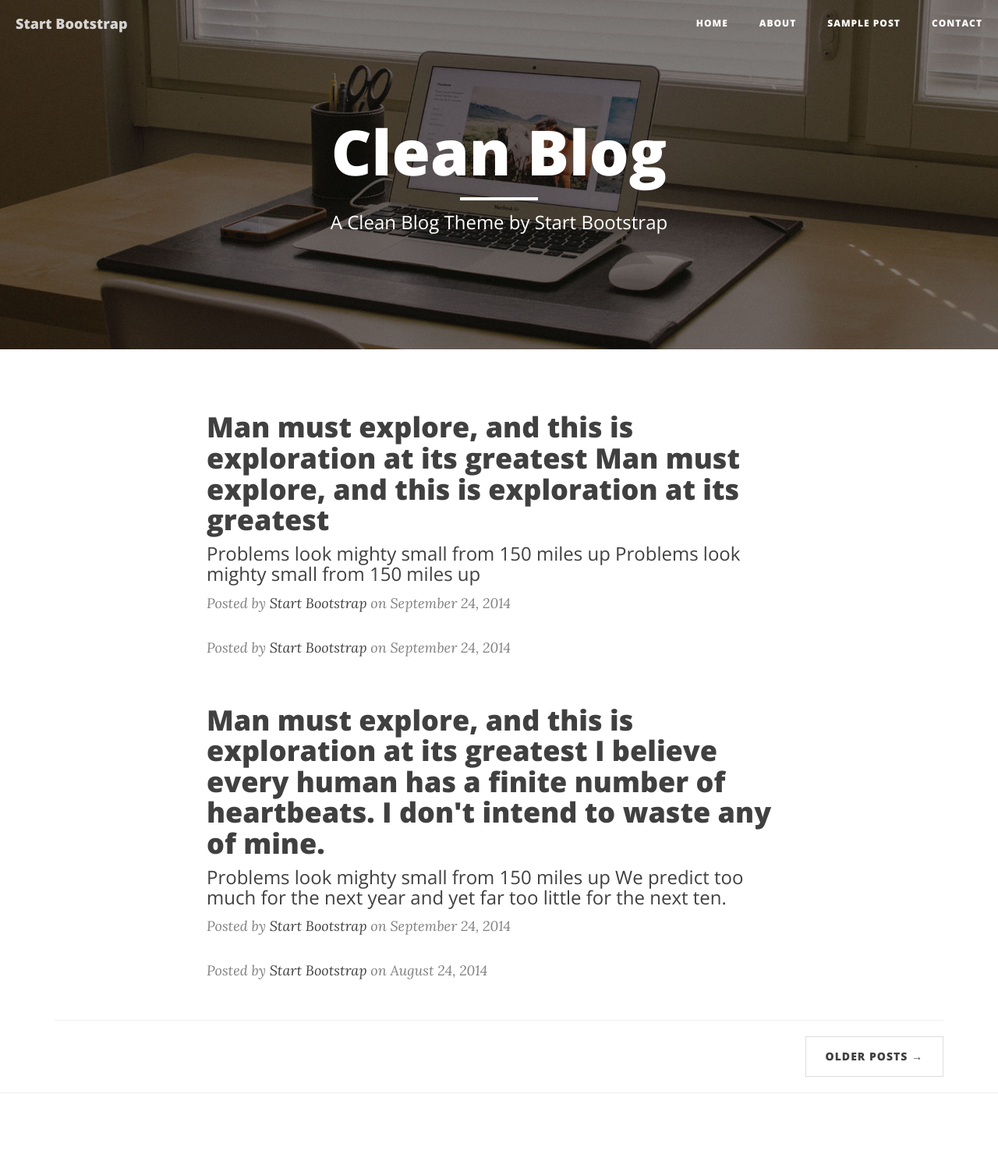
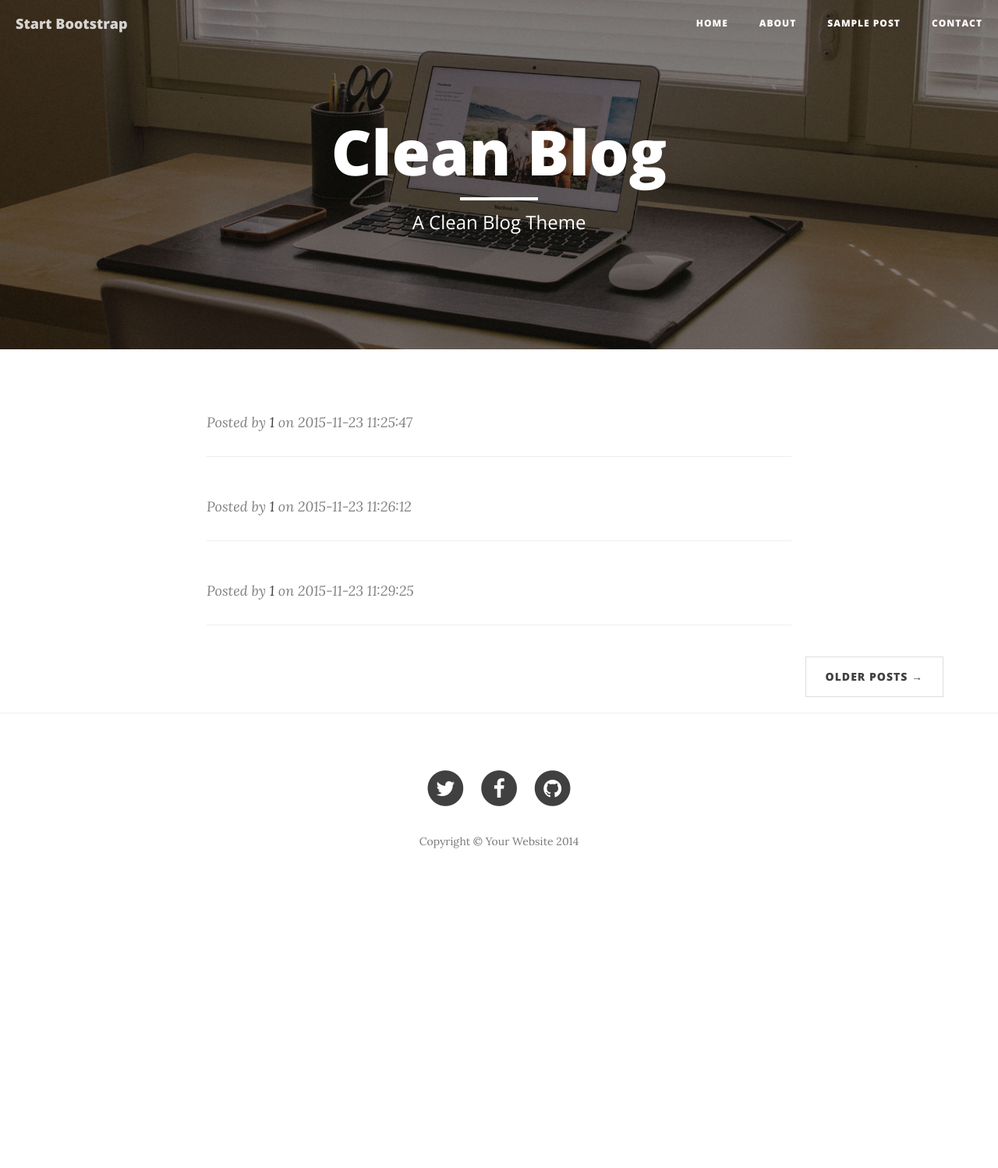
Before and after one commit to Merike22/projekt1, a PHP site: page /projekt1/startbootstrap/index.php in a window 1280 px wide. Shown: the top 1498 px of the page at 78% size. After the commit the page ends 1088 px from the top, so only its background shows below. Run offline with PHP 8.4, Linux system fonts and the light colour scheme; data comes from the database, SQL or seed files in the repository; some libraries are stand-ins or nearby versions.

Commit message:
Php-s luua andmebaasi ühendus enne HTML-i ja tõmmata $posts muutujasse väärtused andmebaasid (kustutada ära enne seda literaalsed väärtused). Authori saamiseks tuleks SELECT päringus kasutada author-s tabelist info kaasamiseks Join klauslit [Delivers #108740158]

```diff
--- a/startbootstrap/index.php
+++ b/startbootstrap/index.php
@@ -1,17 +1,19 @@
 <?php
-$posts = array(
-    "title" => "Man must explore, and this is exploration at its greatest",
-    "subtitle" => "Problems look mighty small from 150 miles up",
-    "author" => "Start Bootstrap",
-    "date" => "September 24, 2014");
-$post[] = array("Man must explore, and this is exploration at its greatest",
-    "Problems look mighty small from 150 miles up",
-    "Start Bootstrap",
-    "September 24, 2014");
-$post[] = array("I believe every human has a finite number of heartbeats. I don't intend to waste any of mine.",
-    "We predict too much for the next year and yet far too little for the next ten.",
-    "Start Bootstrap",
-    "August 24, 2014");
+$servername = "localhost";
+$username = "root";
+$password = "";
+$dbname = "blog";
+$conn = new mysqli($servername, $username, $password, $dbname);
+if ($conn->connect_error) {
+    die("Connection failed: " . $conn->connect_error);
+}
+$sql = "SELECT * FROM POSTS JOIN AUTHORS";
+$result = $conn->query($sql);
+if (mysqli_num_rows($result) > 0) {
+    while ($row = mysqli_fetch_assoc($result)) {
+        $posts[] = $row;
+    }
+}
 ?>
 
 <!DOCTYPE html>
@@ -38,8 +40,9 @@
           type="text/css">
     <link href='http://fonts.googleapis.com/css?family=Lora:400,700,400italic,700italic' rel='stylesheet'
           type='text/css'>
-    <link href='http://fonts.googleapis.com/css?family=Open+Sans:300italic,400italic,600italic,700italic,800italic,400,300,600,700,800'
-          rel='stylesheet' type='text/css'>
+    <link
+        href='http://fonts.googleapis.com/css?family=Open+Sans:300italic,400italic,600italic,700italic,800italic,400,300,600,700,800'
+        rel='stylesheet' type='text/css'>
 
     <!-- HTML5 Shim and Respond.js IE8 support of HTML5 elements and media queries -->
     <!-- WARNING: Respond.js doesn't work if you view the page via file:// -->
@@ -98,7 +101,7 @@
                 <div class="site-heading">
                     <h1>Clean Blog</h1>
                     <hr class="small">
-                    <span class="subheading">A Clean Blog Theme by Start Bootstrap</span>
+                    <span class="subheading">A Clean Blog Theme</span>
                 </div>
             </div>
         </div>
@@ -107,32 +110,27 @@
 
 <!-- Main Content -->
 <div class="container">
-    <? foreach ($post as $postitus): ?>
+    <?php foreach ($posts as $post): ?>
         <div class="row">
             <div class="col-lg-8 col-lg-offset-2 col-md-10 col-md-offset-1">
                 <div class="post-preview">
                     <a href="post.html">
                         <h2 class="post-title">
-                            <?= $posts['title'] ?>
-                            <?php echo "$postitus[0]"; ?>
+                            <?= $post['title'] ?>
                         </h2>
 
                         <h3 class="post-subtitle">
-                            <?= $posts['subtitle'] ?>
-                            <?php echo "$postitus[1]"; ?>
+                            <?= $post['description'] ?>
                         </h3>
                     </a>
 
-                    <p class="post-meta">Posted by <a href="#"><?= $posts['author'] ?></a> on <?= $posts['date'] ?></p>
-
-                    <p class="post-meta">Posted by <a href="#"><?php echo "$postitus[2]"; ?></a>
-                        on <?php echo "$postitus[3]"; ?></p>
+                    <p class="post-meta">Posted by <a href="#"><?= $post['name'] ?></a>
+                        on <?= $post['date'] ?></p>
                 </div>
+                <hr>
             </div>
         </div>
-    <? endforeach ?>
-    <hr>
-
+    <?php endforeach ?>
     <!-- Pager -->
     <ul class="pager">
         <li class="next">
@@ -140,12 +138,46 @@
         </li>
     </ul>
 </div>
+
 <hr>
 
 <!-- Footer -->
 <footer>
-    <p class="copyright text-muted">Copyright &copy; Your Website 2014</p>
+    <div class="container">
+        <div class="row">
+            <div class="col-lg-8 col-lg-offset-2 col-md-10 col-md-offset-1">
+                <ul class="list-inline text-center">
+                    <li>
+                        <a href="#">
+                                <span class="fa-stack fa-lg">
+                                    <i class="fa fa-circle fa-stack-2x"></i>
+                                    <i class="fa fa-twitter fa-stack-1x fa-inverse"></i>
+                                </span>
+                        </a>
+                    </li>
+                    <li>
+                        <a href="#">
+                                <span class="fa-stack fa-lg">
+                                    <i class="fa fa-circle fa-stack-2x"></i>
+                                    <i class="fa fa-facebook fa-stack-1x fa-inverse"></i>
+                                </span>
+                        </a>
+                    </li>
+                    <li>
+                        <a href="#">
+                                <span class="fa-stack fa-lg">
+                                    <i class="fa fa-circle fa-stack-2x"></i>
+                                    <i class="fa fa-github fa-stack-1x fa-inverse"></i>
+                                </span>
+                        </a>
+                    </li>
+                </ul>
+                <p class="copyright text-muted">Copyright &copy; Your Website 2014</p>
+            </div>
+        </div>
+    </div>
 </footer>
+
 <!-- jQuery -->
 <script src="js/jquery.js"></script>
 
```
